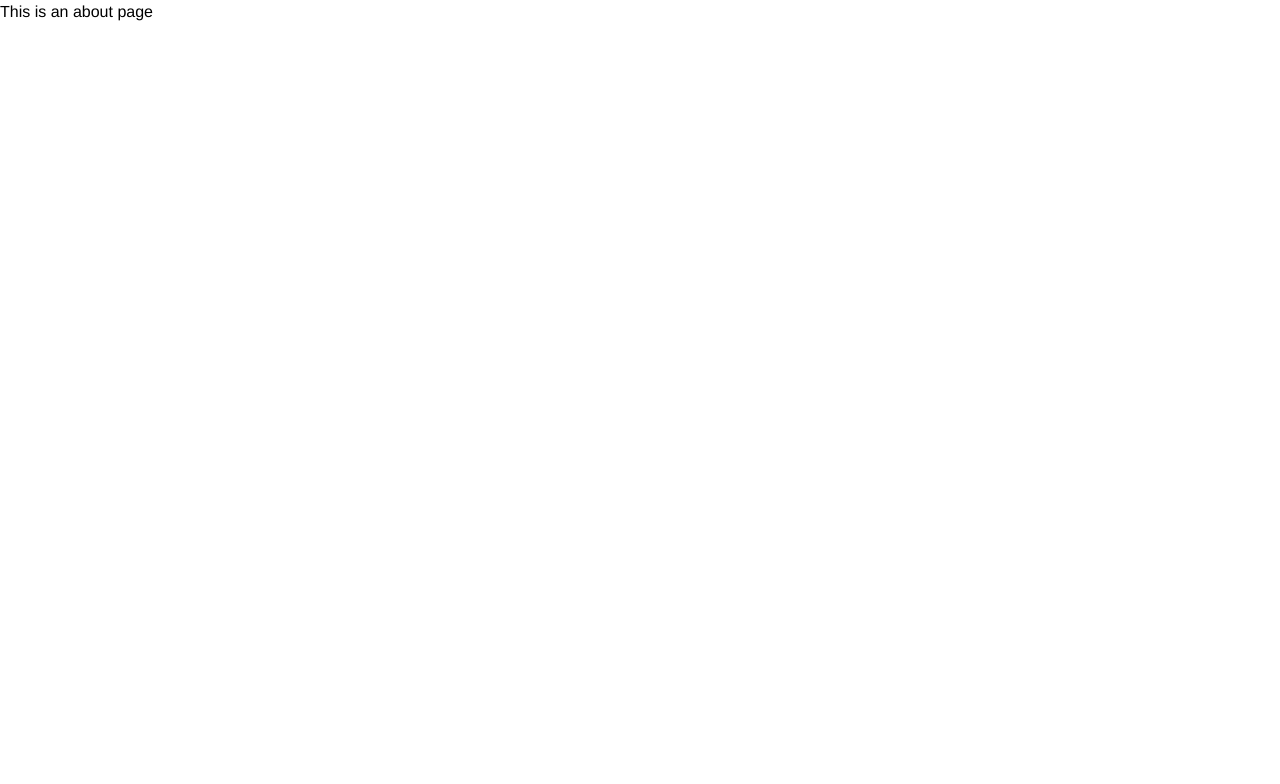
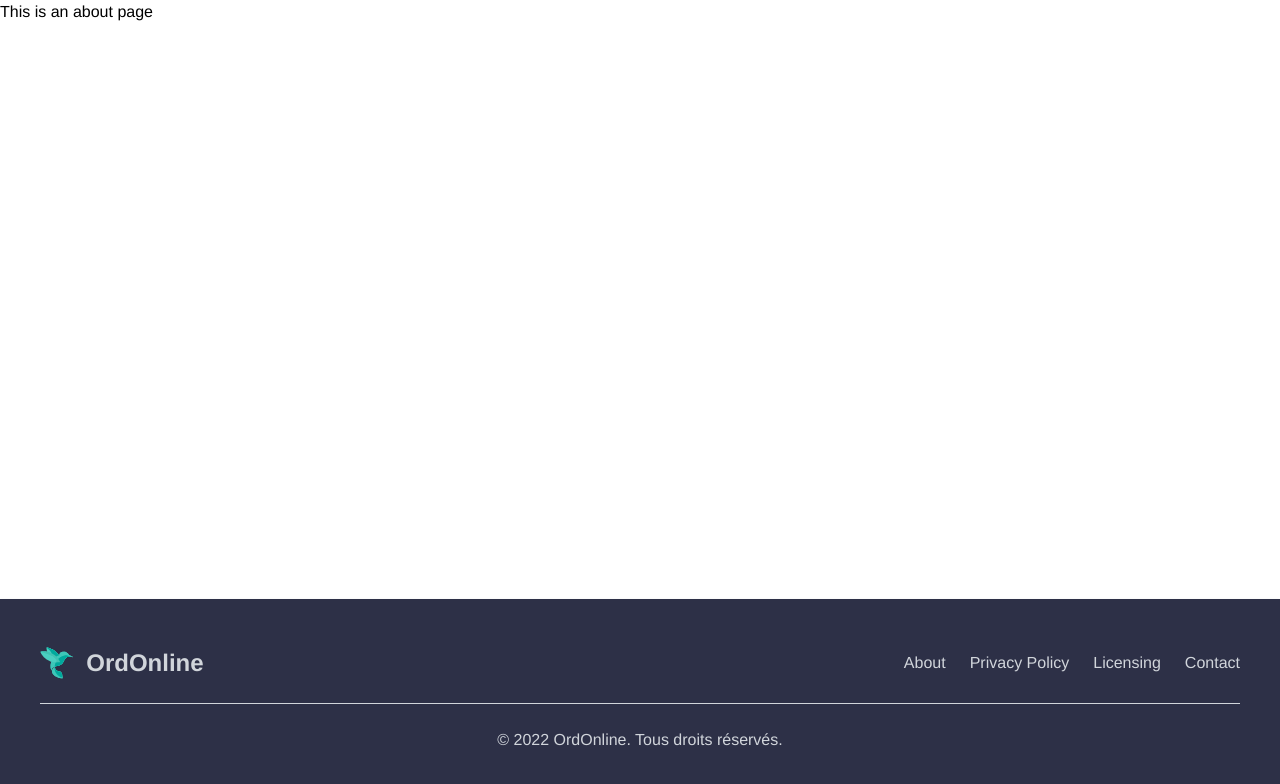
Before and after one commit to AurelDP/OrdOnline, a Vue app in the folder client/: page /#/about in a window 1280 px wide. Shown: the top 784 px of the page. Built offline with nearby package versions, Linux system fonts and the light colour scheme.

Commit message:
[Fix] Background Gradient & Footer
Footer is now adaptative to screen scroll and size

```diff
--- /dev/null
+++ b/client/src/components/AdaptFooterBackground.vue
@@ -0,0 +1,30 @@
+<template>
+  <BackgroundGradient v-if="backgroundGradient === true" class="flex flex-col">
+    <slot/>
+    <Footer/>
+  </BackgroundGradient>
+  <div v-else class="min-h-screen flex flex-col">
+    <slot/>
+    <Footer/>
+  </div>
+</template>
+
+<script>
+import Footer from '@/components/Footer.vue'
+import BackgroundGradient from "@/components/BackgroundGradient";
+
+export default {
+  name: "AdaptFooterBackground",
+  components: {
+    BackgroundGradient,
+    Footer
+  },
+  props: {
+    backgroundGradient: Boolean
+  }
+}
+</script>
+
+<style scoped>
+
+</style>
--- /dev/null
+++ b/client/src/components/BackgroundGradient.vue
@@ -0,0 +1,15 @@
+<template>
+  <div class="min-h-screen bg-gradient-to-b from-ord-green-600">
+    <slot />
+  </div>
+</template>
+
+<script>
+export default {
+  name: "BackgroundGradient"
+}
+</script>
+
+<style scoped>
+
+</style>
--- /dev/null
+++ b/client/src/components/Footer.vue
@@ -0,0 +1,36 @@
+<template>
+  <footer class="bg-ord-dark-blue shadow md:py-12 md:px-10 sm:py-8 sm:px-6 py-4 px-6 text-light-gray mt-auto">
+    <div class="flex items-center justify-between flex-col sm:flex-row">
+      <router-link to="/" class="flex items-center hover:text-ord-green-600">
+        <img src="../assets/logo.svg" class="mr-3 h-8" alt="OrdOnline Logo"/>
+        <p class="text-2xl font-semibold whitespace-nowrap">OrdOnline</p>
+      </router-link>
+      <ul class="flex flex-wrap items-center">
+        <li>
+          <router-link to="/about" class="mr-4 hover:text-ord-green-600 md:mr-6">About</router-link>
+        </li>
+        <li>
+          <router-link to="" class="mr-4 hover:text-ord-green-600 md:mr-6">Privacy Policy</router-link>
+        </li>
+        <li>
+          <router-link to="" class="mr-4 hover:text-ord-green-600 md:mr-6">Licensing</router-link>
+        </li>
+        <li>
+          <router-link to="" class="hover:text-ord-green-600">Contact</router-link>
+        </li>
+      </ul>
+    </div>
+    <hr class="my-6"/>
+    <p class="text-center">© 2022 OrdOnline. Tous droits réservés.</p>
+  </footer>
+</template>
+
+<script>
+export default {
+  name: "Footer.vue"
+}
+</script>
+
+<style scoped>
+
+</style>
--- a/client/src/index.css
+++ b/client/src/index.css
@@ -1,7 +1,3 @@
 @tailwind base;
 @tailwind components;
 @tailwind utilities;
-
-.ord-background-gradient {
-    @apply min-h-screen bg-gradient-to-b from-ord-green-600;
-}
--- a/client/src/views/AboutView.vue
+++ b/client/src/views/AboutView.vue
@@ -1,5 +1,18 @@
 <template>
-  <div class="about">
-    <h1>This is an about page</h1>
-  </div>
+  <AdaptFooterBackground v-bind:backgroundGradient="false">
+      <h1>This is an about page</h1>
+  </AdaptFooterBackground>
 </template>
+
+<script>
+import Footer from '@/components/Footer.vue'
+import AdaptFooterBackground from "@/components/AdaptFooterBackground";
+
+export default {
+  name: 'AboutView',
+  components: {
+    AdaptFooterBackground,
+    Footer
+  }
+}
+</script>
--- a/client/src/views/HomeView.vue
+++ b/client/src/views/HomeView.vue
@@ -1,18 +1,22 @@
 <template>
-  <div class="home min-h-screen bg-gradient-to-b from-ord-green-600 to-white">
-    <img alt="Vue logo" src="../assets/logo.png">
-    <HelloWorld msg="Welcome to Your Vue.js App"/>
-  </div>
+  <AdaptFooterBackground v-bind:backgroundGradient="true">
+      <img alt="Vue logo" src="../assets/logo.png" class="h-28 w-28">
+      <HelloWorld msg="Welcome to Your Vue.js App"/>
+  </AdaptFooterBackground>
 </template>
 
 <script>
 // @ is an alias to /src
 import HelloWorld from '@/components/HelloWorld.vue'
+import Footer from '@/components/Footer.vue'
+import AdaptFooterBackground from "@/components/AdaptFooterBackground";
 
 export default {
   name: 'HomeView',
   components: {
-    HelloWorld
+    AdaptFooterBackground,
+    HelloWorld,
+    Footer
   }
 }
 </script>
```
